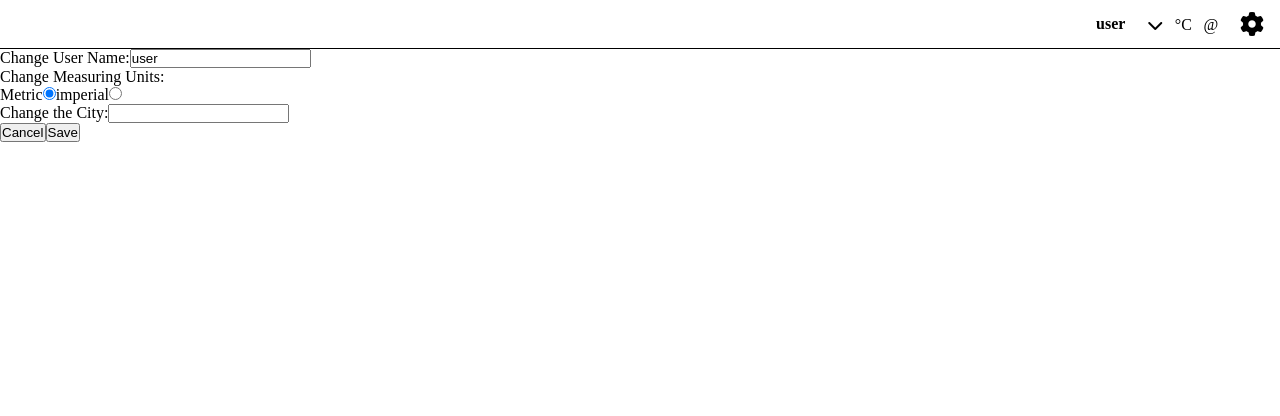
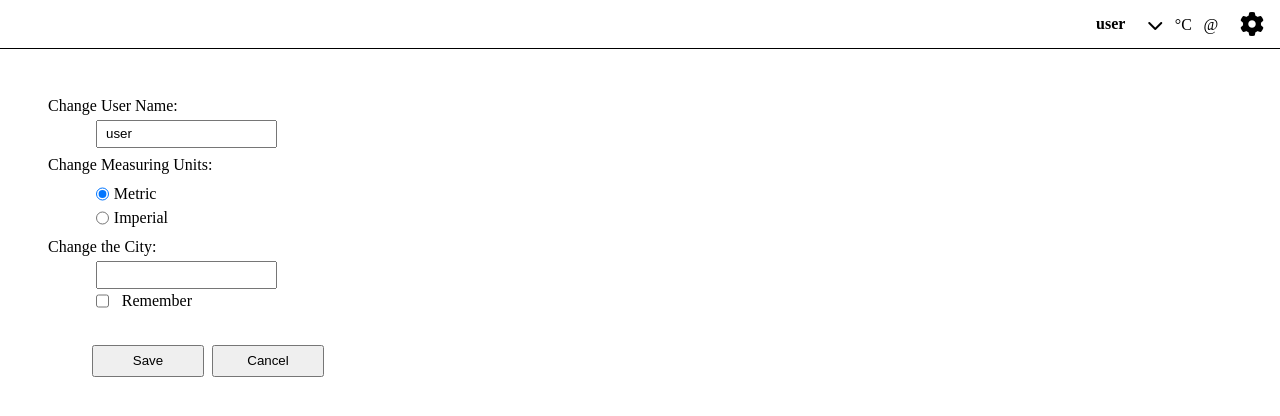
Before and after one commit to DainiusMI/Personal-Panel, a React (Vite) app: page / in a window 1280 px wide. Shown: the top 416 px of the page. Built offline with nearby package versions, Linux system fonts and the light colour scheme; no server answers.

Commit message:
settings css

```diff
--- a/src/App.jsx
+++ b/src/App.jsx
@@ -24,6 +24,7 @@ export default function App() {
     user_name: "user",
     units: "metric",
     city_name: "",
+    manual_city: false,
     errors: []
   })
   userData.errors.length > 0 && console.log(userData.errors)
--- a/src/assets/components/Settings.jsx
+++ b/src/assets/components/Settings.jsx
@@ -1,4 +1,5 @@
 import React, {useState, useEffect} from 'react'
+import "../css/Settings.css"
 
 export default function Settings({api_keys, userData, setUserData}) {
 
@@ -41,7 +42,8 @@ export default function Settings({api_keys, userData, setUserData}) {
                         ...prevData,
                         ...settingsData,
                         latitude: data.coord.lat,
-                        longitude: data.coord.lon
+                        longitude: data.coord.lon,
+
                     }))
 
                 })
@@ -71,7 +73,8 @@ export default function Settings({api_keys, userData, setUserData}) {
             </div>
             <div className="settings__units">
                 <p className='units__text'>Change Measuring Units:</p>
-                <label htmlFor="metric">Metric
+                <div className="units__radio__container">
+                    <label htmlFor="metric">
                         <input
                             id="metric"
                             type="radio"
@@ -81,9 +84,9 @@ export default function Settings({api_keys, userData, setUserData}) {
                             checked={settingsData.units === "metric"}
                             onChange={handleChange}
                         />
-
+                        Metric
                     </label>
-                <label htmlFor="imperial">imperial
+                    <label htmlFor="imperial">
                         <input
                             id="imperial"
                             type="radio"
@@ -93,7 +96,9 @@ export default function Settings({api_keys, userData, setUserData}) {
                             checked={settingsData.units === "imperial"}
                             onChange={handleChange}
                         />
+                        Imperial
                     </label>
+                </div>
 
 
             </div>
@@ -108,9 +113,15 @@ export default function Settings({api_keys, userData, setUserData}) {
                             onChange={handleChange}
                         />
                 </label>
+                <label htmlFor="city_remember">
+                    <input type="checkbox" name="city_remember" id="city_remember" />
+                    Remember
+                </label>
             </div>
+            <div className="settings__buttons">
+                <button onClick={handleSave}>Save</button>
                 <button >Cancel</button>
-            <button onClick={handleSave}>Save</button>
+            </div>
         </div>
     )
 }
--- a/src/assets/css/Settings.css
+++ b/src/assets/css/Settings.css
@@ -1,3 +1,73 @@
 .settings {
+  width: 20rem;
+  display: flex;
+  flex-direction: column;
+  align-items: flex-start;
+  justify-content: flex-end;
+  gap: 0.5rem;
+  padding: 3rem;
+  border-bottom: 1px solid black;
+}
+.settings label {
+  display: flex;
+  flex-direction: row;
+  align-items: center;
+  justify-content: flex-start;
+  gap: 0.3rem;
+  cursor: pointer;
+}
+.settings label input {
+  height: 1.5rem;
+  text-indent: 0.5rem;
+  margin-left: 3rem;
+}
+.settings .settings__city label,
+.settings .settings__username label {
+  display: flex;
+  flex-direction: column;
+  align-items: flex-start;
+  justify-content: center;
+  gap: 0.3rem;
+}
+.settings .settings__units .units__text {
+  margin-bottom: 0.5rem;
+}
+.settings .settings__units .units__radio__container {
+  display: flex;
+  flex-direction: column;
+  align-items: flex-start;
+  justify-content: center;
+}
+.settings .settings__city > *:last-child {
+  display: flex;
+  flex-direction: row;
+  align-items: center;
+  justify-content: flex-start;
+}
+.settings .settings__city > *:last-child input {
+  margin-right: 0.5rem;
+}
+.settings .settings__buttons {
   width: 100%;
+  display: flex;
+  flex-direction: row;
+  align-items: center;
+  justify-content: center;
+  gap: 0.5rem;
+  margin-top: 1.5rem;
+}
+.settings .settings__buttons > button {
+  cursor: pointer;
+  width: 7rem;
+  height: 2rem;
+}
+.settings .settings__buttons > button:hover {
+  color: #FFF;
+  border: none;
+}
+.settings .settings__buttons :first-child:hover {
+  background-color: rgb(78, 78, 248);
+}
+.settings .settings__buttons :last-child:hover {
+  background-color: rgb(255, 90, 61);
 }/*# sourceMappingURL=Settings.css.map */
--- a/src/assets/scss/Settings.scss
+++ b/src/assets/scss/Settings.scss
@@ -2,5 +2,74 @@
 
 
 .settings {
-    width: 100%;
+    width: 20rem;
+    @include flex(column, flex-start, flex-end);
+    gap: .5rem;
+    padding: 3rem;
+    border-bottom: 1px solid black;
+
+    label {
+        @include flex(row, center, flex-start);
+        gap: .3rem;
+        cursor: pointer;
+        input {
+            height: 1.5rem;
+            text-indent: .5rem;
+            margin-left: 3rem;
+        }
+    }
+
+    .settings__city,
+    .settings__username {
+        label {
+            @include flex(column, flex-start, center);
+            gap: .3rem;
+            input {
+            }
+        }
+    }
+    .settings__username {
+
+    }
+
+    .settings__units {
+
+        .units__text {
+            margin-bottom: .5rem
+        }
+        .units__radio__container {
+            @include flex(column, flex-start, center);
+        }
+    }
+
+    .settings__city {
+        &>*:last-child {
+           @include flex(row, center, flex-start);
+           input {
+             margin-right: .5rem;
+           }
+        }
+    }
+    .settings__buttons {
+        width: 100%;
+        @include flex(row, center, center);
+        gap: .5rem;
+        margin-top: 1.5rem;
+        &>button {
+            cursor: pointer;
+            width: 7rem;
+            height: 2rem;
+            &:hover {
+                color: #FFF;
+                border: none;
+            }
+        }
+        :first-child:hover {
+            background-color: rgb(78, 78, 248);
+        }
+        :last-child:hover {
+            background-color: rgb(255, 90, 61);
+        }
+    }
+
 }
```
Also changed, not shown: 1 other file (tests, documents, lock files or other folders). Lines whose indentation alone changed are shown as unchanged.
